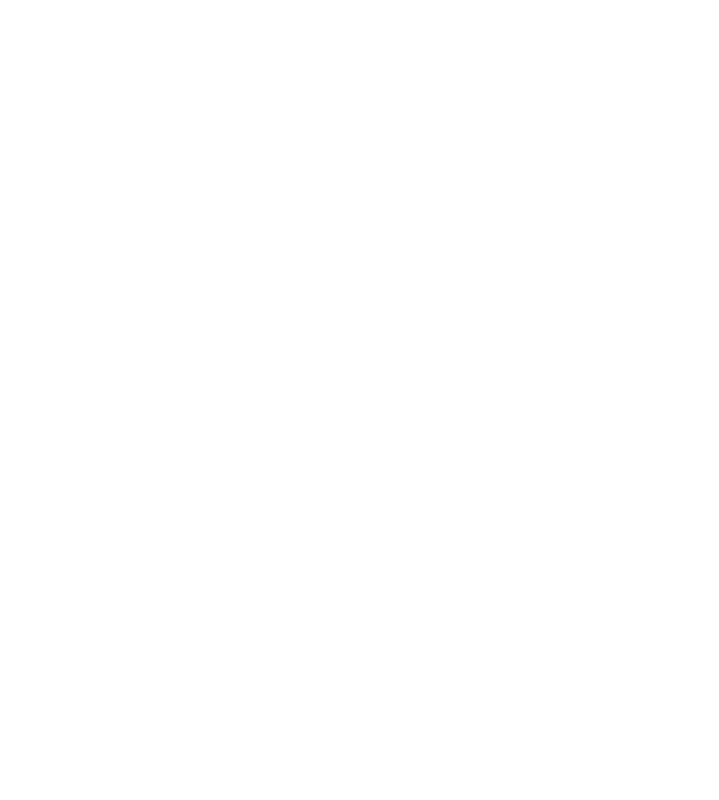
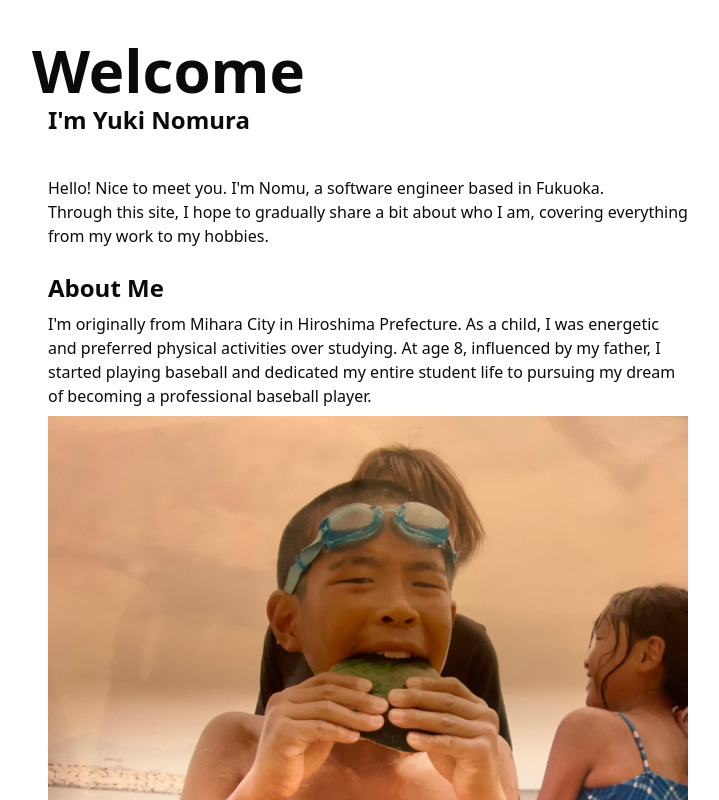
Before and after one commit to yuuki008/me, a Next.js app: page / in a window 1280 px wide. Shown: the top 800 px of the page, without its empty margins (272-991 px from the left). Built offline with nearby package versions, Linux system fonts and the light colour scheme.

Commit message:
Add introduction and childhood story to Home page in src/app/page.tsx

```diff
--- a/src/app/page.tsx
+++ b/src/app/page.tsx
@@ -1,3 +1,57 @@
+import Image from "next/image";
+
 export default function Home() {
-  return <div></div>;
+  return (
+    <div className="max-w-2xl mx-auto py-10">
+      <div className="mb-10">
+        <div className="text-6xl mb-1 font-bold">Welcome</div>
+        <div className="text-2xl font-bold ml-4">I&apos;m Yuki Nomura</div>
+      </div>
+
+      <div className="px-4 space-y-6">
+        <div>
+          Hello! Nice to meet you. I&apos;m Nomu, a software engineer based in
+          Fukuoka.
+          <br />
+          Through this site, I hope to gradually share a bit about who I am,
+          covering everything from my work to my hobbies.
+        </div>
+
+        <div>
+          <div className="text-2xl font-bold mb-2">About Me</div>
+          <div>
+            I&apos;m originally from Mihara City in Hiroshima Prefecture. As a
+            child, I was energetic and preferred physical activities over
+            studying. At age 8, influenced by my father, I started playing
+            baseball and dedicated my entire student life to pursuing my dream
+            of becoming a professional baseball player.
+            <div className="my-2">
+              <Image
+                src="/childhood02.jpeg"
+                alt="childhood"
+                className="w-full h-auto"
+                width={10000}
+                height={10000}
+              />
+              <div className="text-sm text-gray-600 italic text-center mt-1">
+                Image from when I went beach
+              </div>
+            </div>
+            <br />
+            The turning point came in June 2020, during my third year of
+            university.
+            <br />
+            Driven by the desire to &quot;develop a skill that would be uniquely
+            mine,&quot; I began learning programming.I studied intensively on my
+            own for about six months, then started my career as an engineer
+            through internships. What captivated me about programming was the
+            tangible sense that my skills improved in direct proportion to my
+            effort. While my pace of growth wasn&apos;t particularly fast, I
+            became absorbed in the gradual process of expanding what I could
+            accomplish, and I found myself completely immersed in programming.
+          </div>
+        </div>
+      </div>
+    </div>
+  );
 }
```
Also changed, not shown: public/childhood01.jpeg (added), public/childhood02.jpeg (added).
